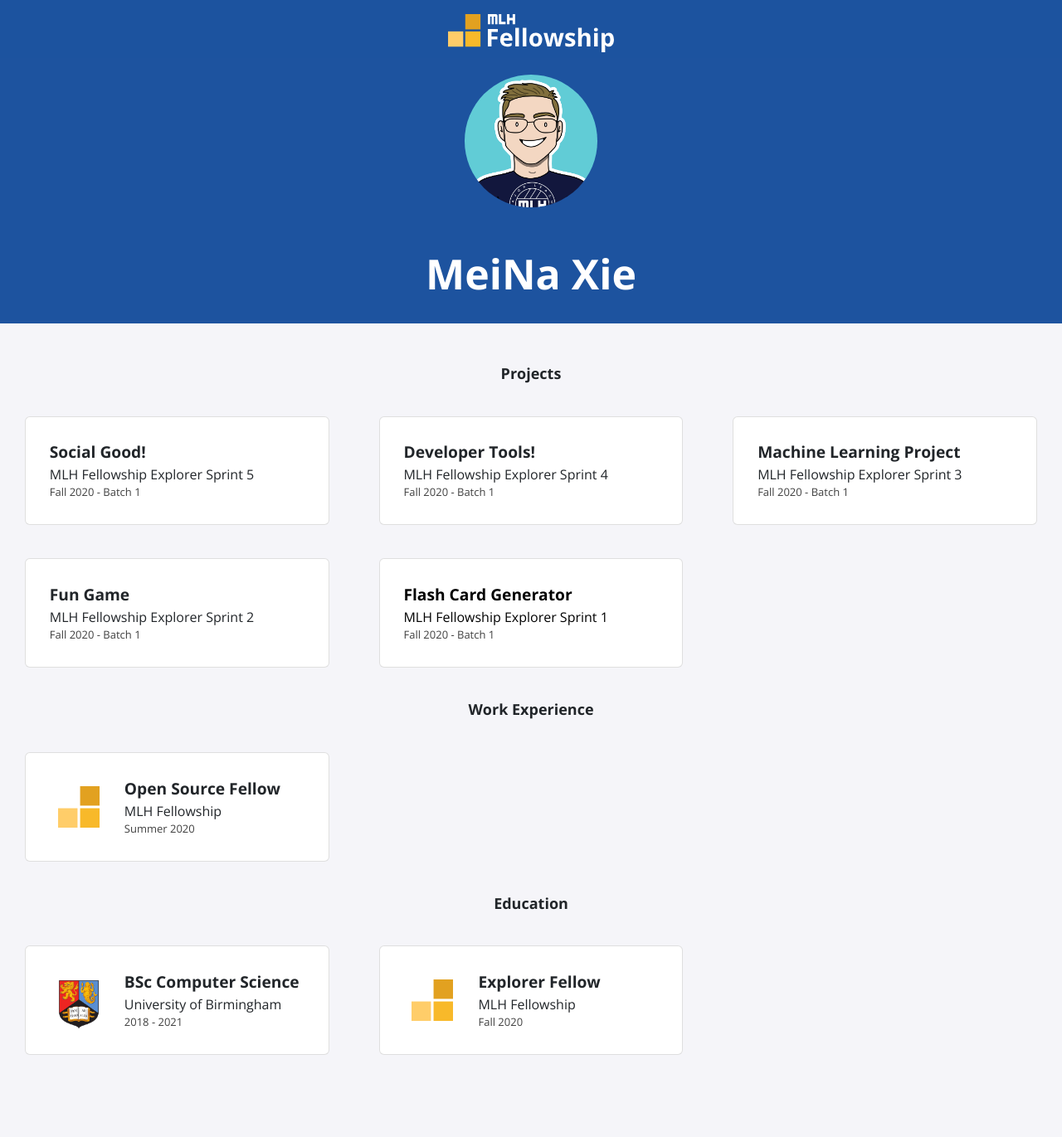
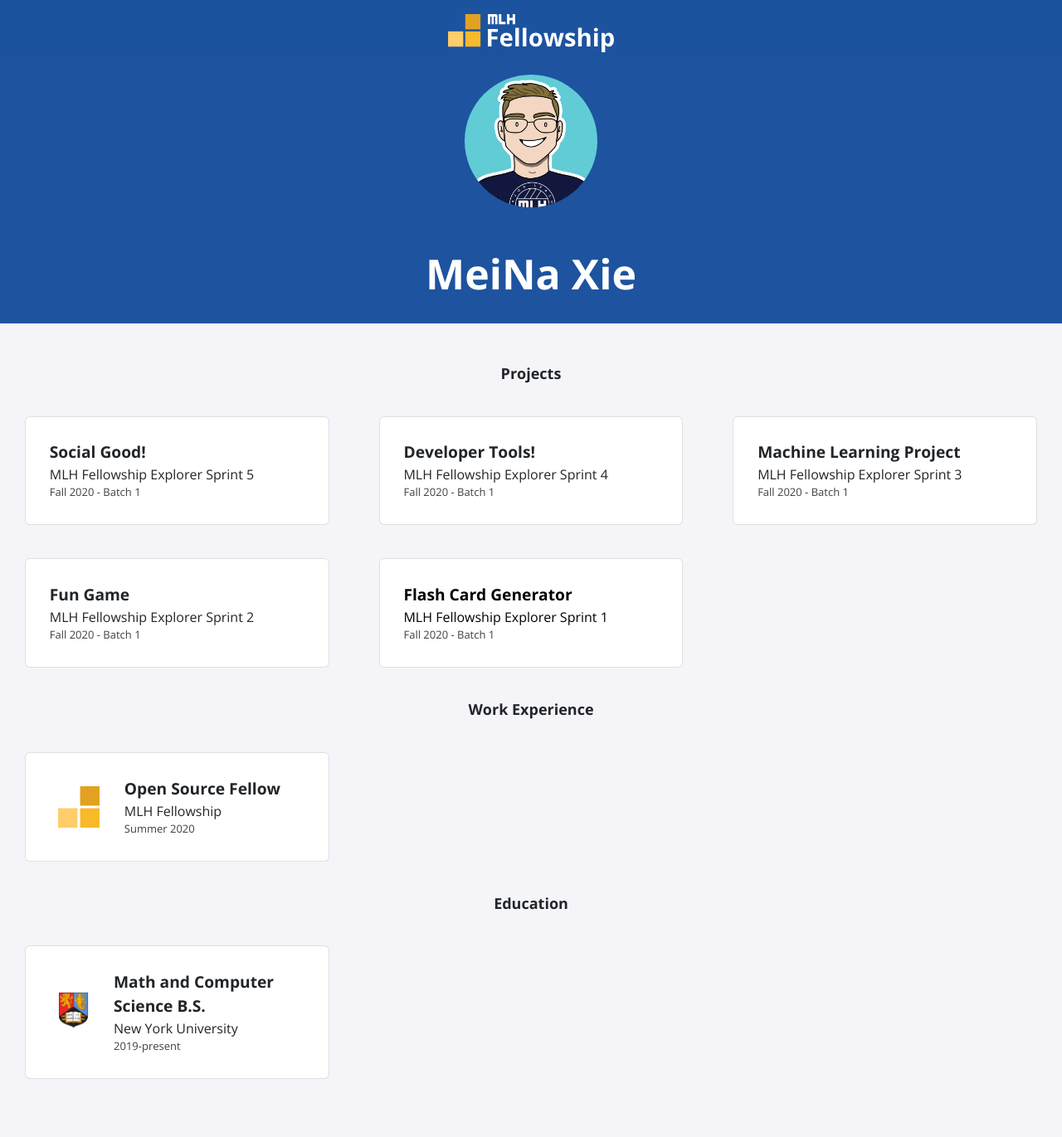
Before and after one commit to Mina-QwQ/Mina-QwQ.github.io, a Jekyll site: the page built from index.html, in a window 1280 px wide. Shown: the whole page at 83% size. Built offline with Jekyll 4.4.1, drawn with Linux system fonts in a browser that asks for light colours; nearby versions of some CDN libraries; before the commit the page ends 1342 px from its top, so only the background shows below that.

Commit message:
Update education.yml

```diff
--- a/_data/education.yml
+++ b/_data/education.yml
@@ -1,9 +1,4 @@
-- course: BSc Computer Science
-  institute: University of Birmingham
-  dates: 2018 - 2021
+- course: Math and Computer Science B.S.
+  institute: New York University
+  dates: 2019-present
   logo: uob.png
-
-- course: Explorer Fellow
-  institute: MLH Fellowship
-  dates: Fall 2020
-  logo: fellowship.svg
```
